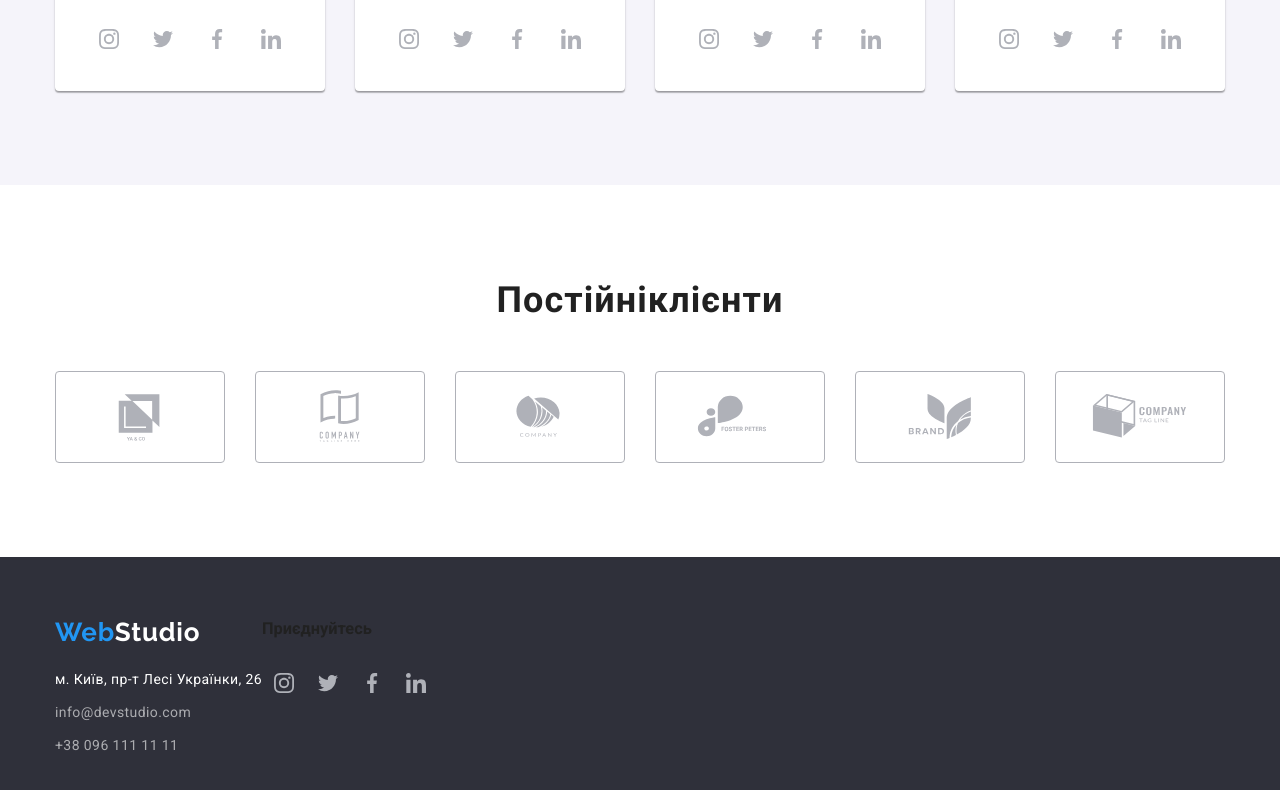
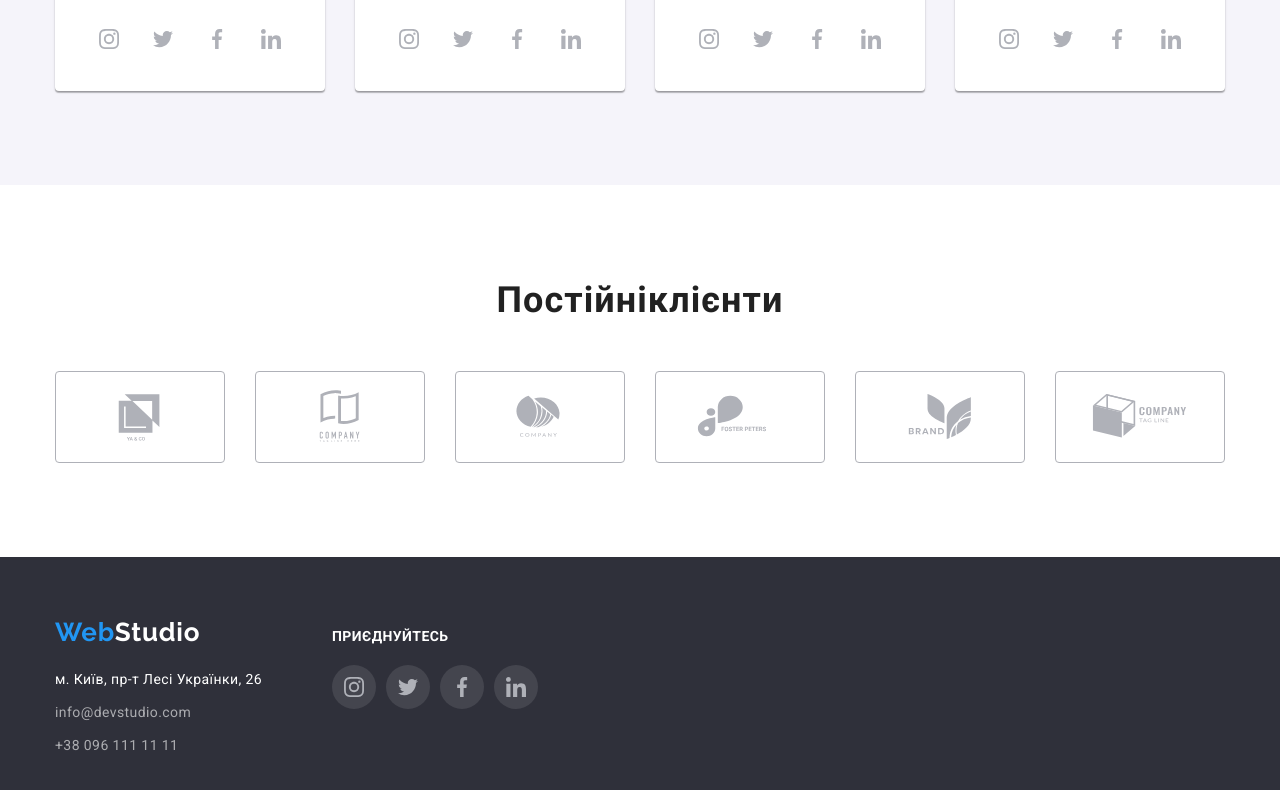
Before and after one commit to AlexVainahii/goit-markup-hw-04, a plain HTML site: page index.html in a window 1280 px wide. Shown: the part 2129-2919 px from the top of the page. Drawn offline with Linux system fonts and the light colour scheme.

Commit message:
index full

```diff
--- a/css/styles.css
+++ b/css/styles.css
@@ -378,7 +378,10 @@ body {
 .logo .footer-logo-tekst {
   color: var(--background-color);
 }
-
+.social {
+  padding-top: 12px;
+  margin-left: 70px;
+}
 .address-item + .address-item {
   margin-top: 9px;
 }
@@ -395,6 +398,14 @@ body {
   text-align: left;
   color: var(--background-color);
 }
+.footer-title {
+  font-weight: 700;
+  font-size: 14px;
+  line-height: 1.14;
+  letter-spacing: 0.03em;
+  text-transform: uppercase;
+  color: var(--background-color);
+}
 .footer-soc-list {
   display: flex;
   justify-content: center;
@@ -405,7 +416,7 @@ body {
   height: 44px;
 }
 
-.footer-soc-item + .team-soc-item {
+.footer-soc-item + .footer-soc-item {
   margin-left: 10px;
 }
 .footer-soc-link {
@@ -415,6 +426,7 @@ body {
   border-radius: 50%;
   justify-content: center;
   align-items: center;
+  background-color: rgba(255, 255, 255, 0.1);
   fill: var(--icon-color);
 }
 
--- a/index.html
+++ b/index.html
@@ -390,7 +390,7 @@
         </address>
         </div>
         <div class="social">
-        <h3>Приєднуйтесь</h3>
+        <h3 class="footer-title">Приєднуйтесь</h3>
         <ul class="footer-soc-list">
                   <li class="footer-soc-item">
                     <a href="" class="footer-soc-link">
```
